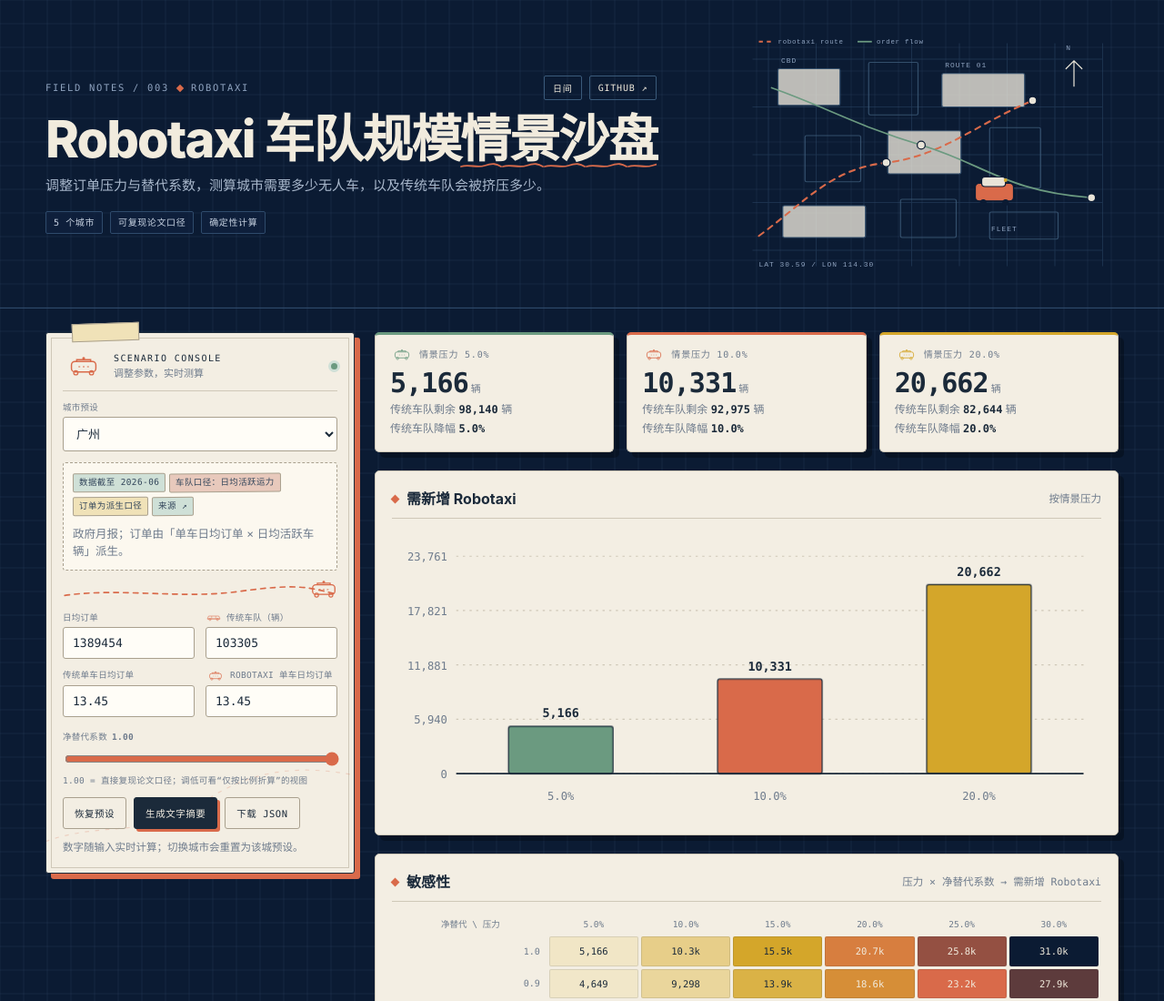
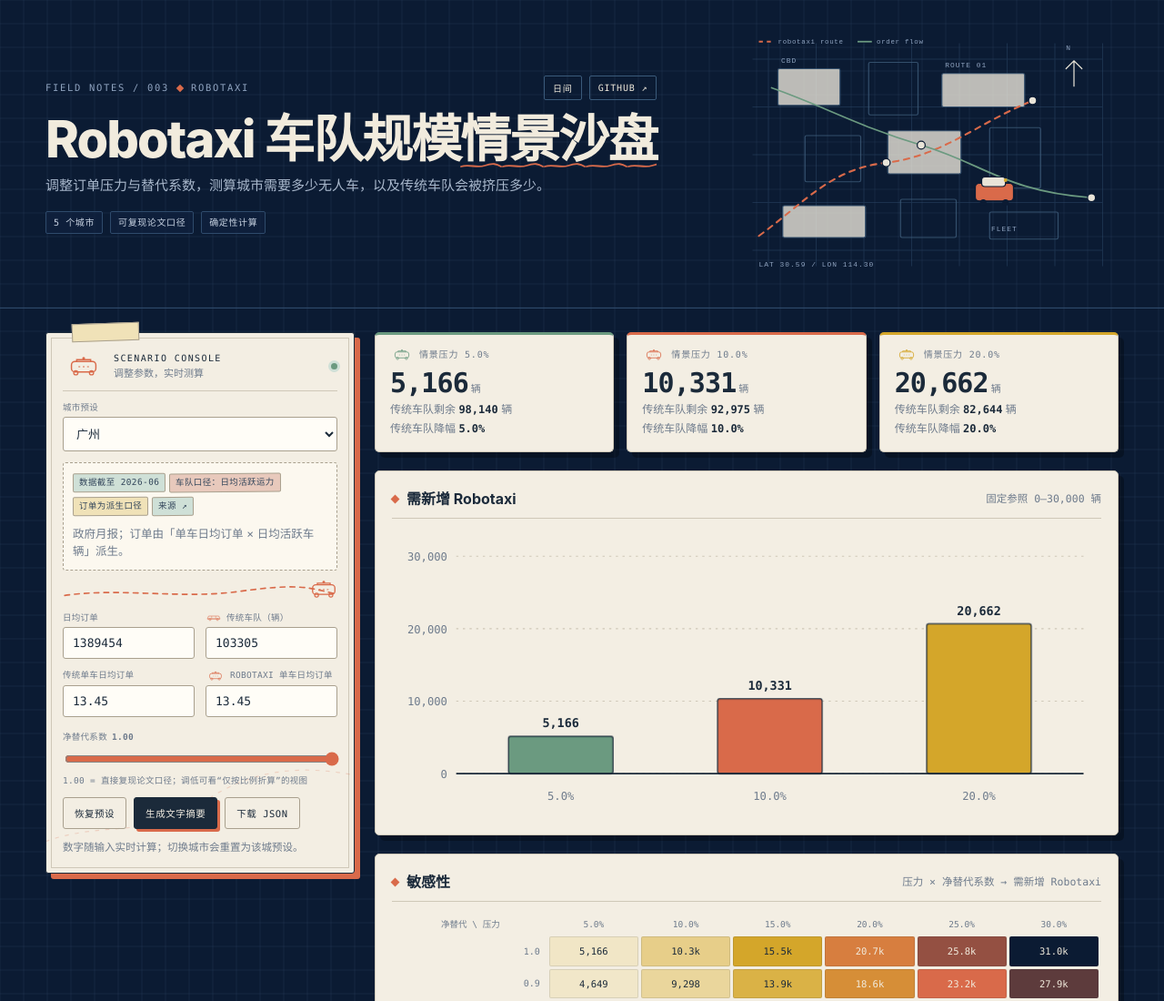
Before and after one commit to kldzzk/robotaxi-fleet-sandbox, a plain HTML site: page index.html in a window 1280 px wide. Shown: the top 1100 px of the page at 91% size. Drawn offline with Linux system fonts and the light colour scheme.

Commit message:
Use a fixed 0–30,000 reference for the Robotaxi bar chart

```diff
--- a/index.html
+++ b/index.html
@@ -133,7 +133,7 @@
       <div class="panel chart-card">
         <div class="card-head">
           <h2>需新增 Robotaxi</h2>
-          <span class="muted">按情景压力</span>
+          <span class="muted" id="barScale">固定参照 0–30,000 辆</span>
         </div>
         <div id="barChart" class="chart" role="img" aria-label="不同情景压力下需新增的 Robotaxi 数量"></div>
       </div>
--- a/web/app.js
+++ b/web/app.js
@@ -241,9 +241,16 @@
     const pad = { l: 58, r: 16, t: 24, b: 40 };
     const plotW = w - pad.l - pad.r;
     const plotH = h - pad.t - pad.b;
-    const max = Math.max.apply(null, results.map((r) => r.robotaxi_needed).concat([1]));
-    const yMax = max * 1.15;
-    const ticks = 4;
+    const FIXED_MAX = 30000;
+    const dataMax = Math.max.apply(
+      null,
+      results.map((r) => r.robotaxi_needed).concat([1])
+    );
+    const yMax =
+      dataMax <= FIXED_MAX ? FIXED_MAX : Math.ceil(dataMax / 10000) * 10000;
+    const ticks = yMax <= FIXED_MAX ? 3 : 4;
+    const scaleEl = $("barScale");
+    if (scaleEl) scaleEl.textContent = "固定参照 0–" + fmtInt(yMax) + " 辆";
     const parts = [];
 
     for (let i = 0; i <= ticks; i++) {
```
